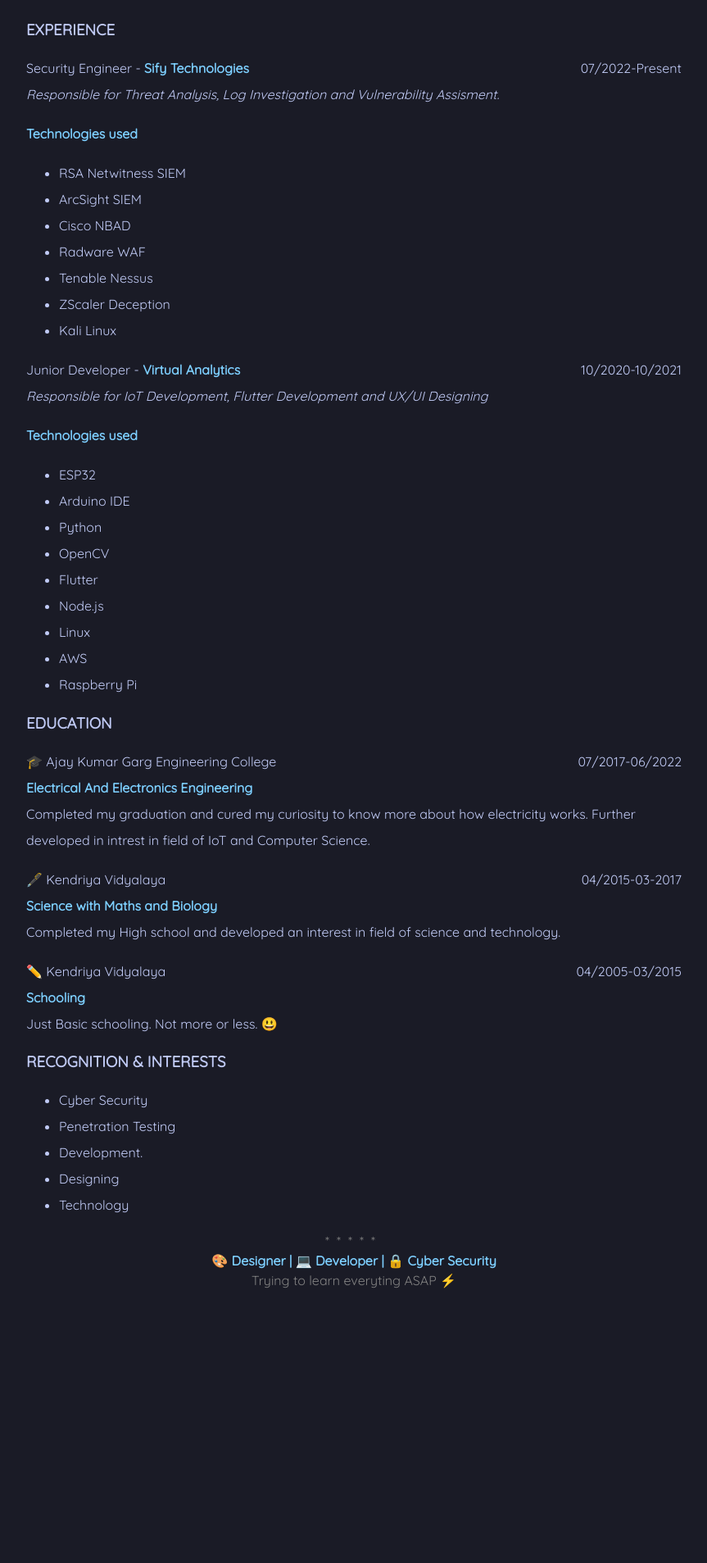
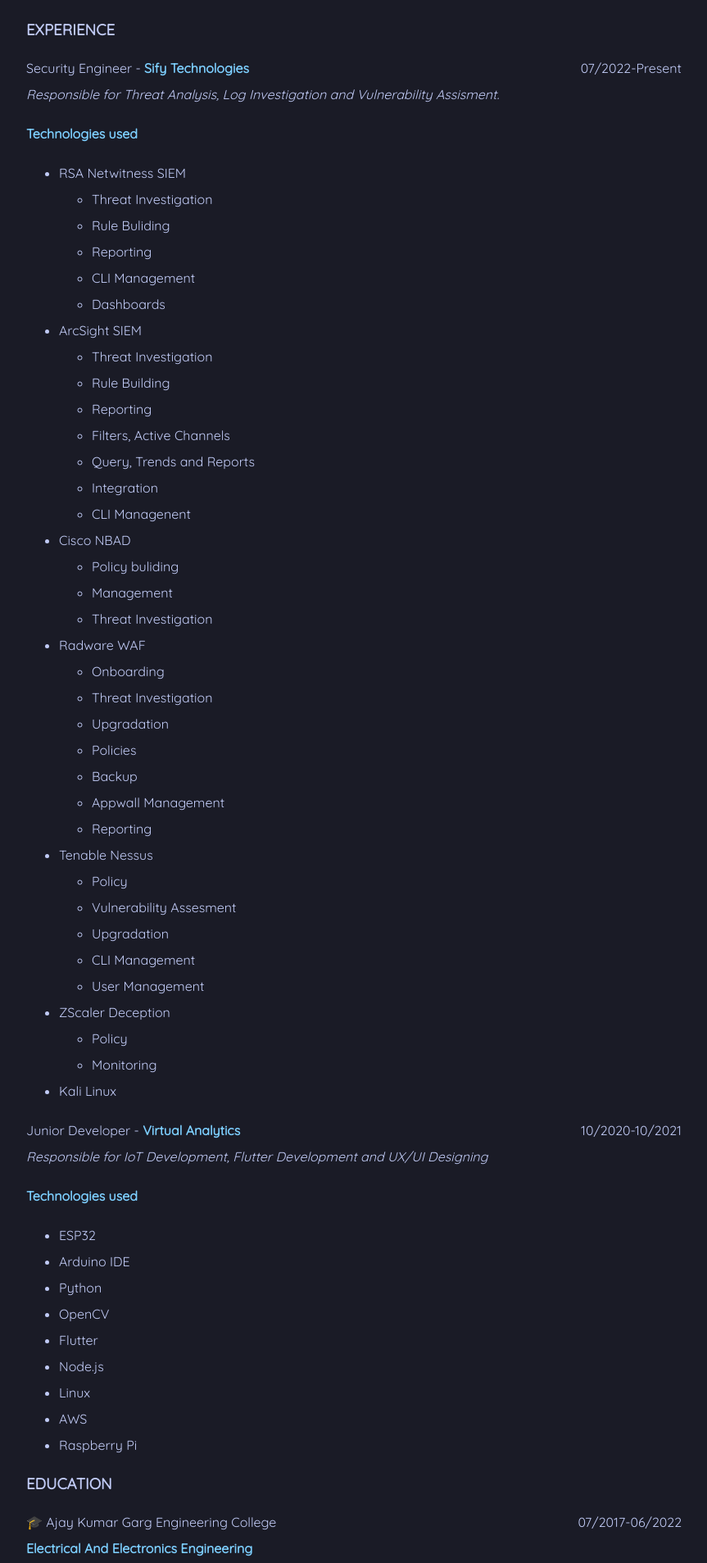
Before and after one commit to lakshyarao22/lakshyarao22.github.io, a Jekyll site: the page built from resume.md, in a window 1280 px wide. Shown: the part 2235-4142 px from the top of the page at 82% size, without its empty margins (208-1071 px from the left). Built offline with Jekyll 4.4.1, drawn with Linux system fonts in a browser that asks for light colours; before the commit the page ends 3869 px from its top, so only the background shows below that.

Commit message:
added more fields

```diff
--- a/assets/css/main.css
+++ b/assets/css/main.css
@@ -5,8 +5,6 @@
     font-size: 100%;
     color: #c0caf5;
     background-color: #1a1b26; }
-  td {
-    text-align: center; }
   a {
     color: #7aa2f7;
     font-weight: bold;
--- a/resume.md
+++ b/resume.md
@@ -59,11 +59,40 @@
 <strong>Technologies used</strong>
 
 + RSA Netwitness SIEM
+    + Threat Investigation
+    + Rule Buliding
+    + Reporting
+    + CLI Management
+    + Dashboards
 + ArcSight SIEM
+    + Threat Investigation
+    + Rule Building
+    + Reporting
+    + Filters, Active Channels
+    + Query, Trends and Reports
+    + Integration
+    + CLI Managenent
 + Cisco NBAD
+    + Policy buliding
+    + Management
+    + Threat Investigation
 + Radware WAF
+    + Onboarding
+    + Threat Investigation
+    + Upgradation
+    + Policies
+    + Backup
+    + Appwall Management
+    + Reporting
 + Tenable Nessus
+    + Policy
+    + Vulnerability Assesment
+    + Upgradation
+    + CLI Management
+    + User Management
 + ZScaler Deception
+    + Policy
+    + Monitoring
 + Kali Linux
 
 Junior Developer - **Virtual Analytics** <span style="float: right; ">10/2020-10/2021</span>
```
